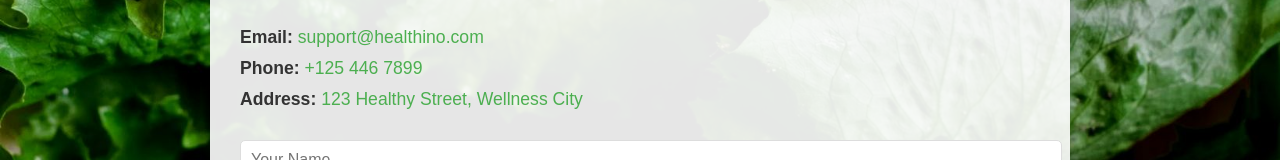
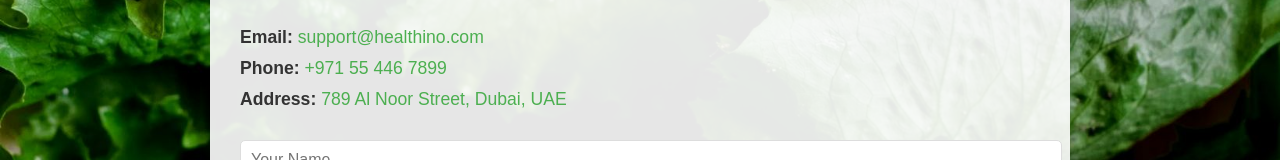
Before and after one commit to webdev1code/Healthino-, a plain HTML site: page index.html in a window 1280 px wide. Shown: the part 2151-2311 px from the top of the page. Drawn offline with Linux system fonts and the light colour scheme; files whose address does not match are found by name.

Commit message:
Update index.html

```diff
--- a/index.html
+++ b/index.html
@@ -135,8 +135,8 @@
                     <div class="contact-details">
                         <ul>
                             <li><strong>Email:</strong> support@healthino.com</li>
-                            <li><strong>Phone:</strong> +125 446 7899</li>
-                            <li><strong>Address:</strong> 123 Healthy Street, Wellness City</li>
+                            <li><strong>Phone:</strong> +971 55 446 7899 </li>
+                            <li><strong>Address:</strong> 789 Al Noor Street, Dubai, UAE</li>
                         </ul>
                     </div>
                     <div class="contact-form">
```
